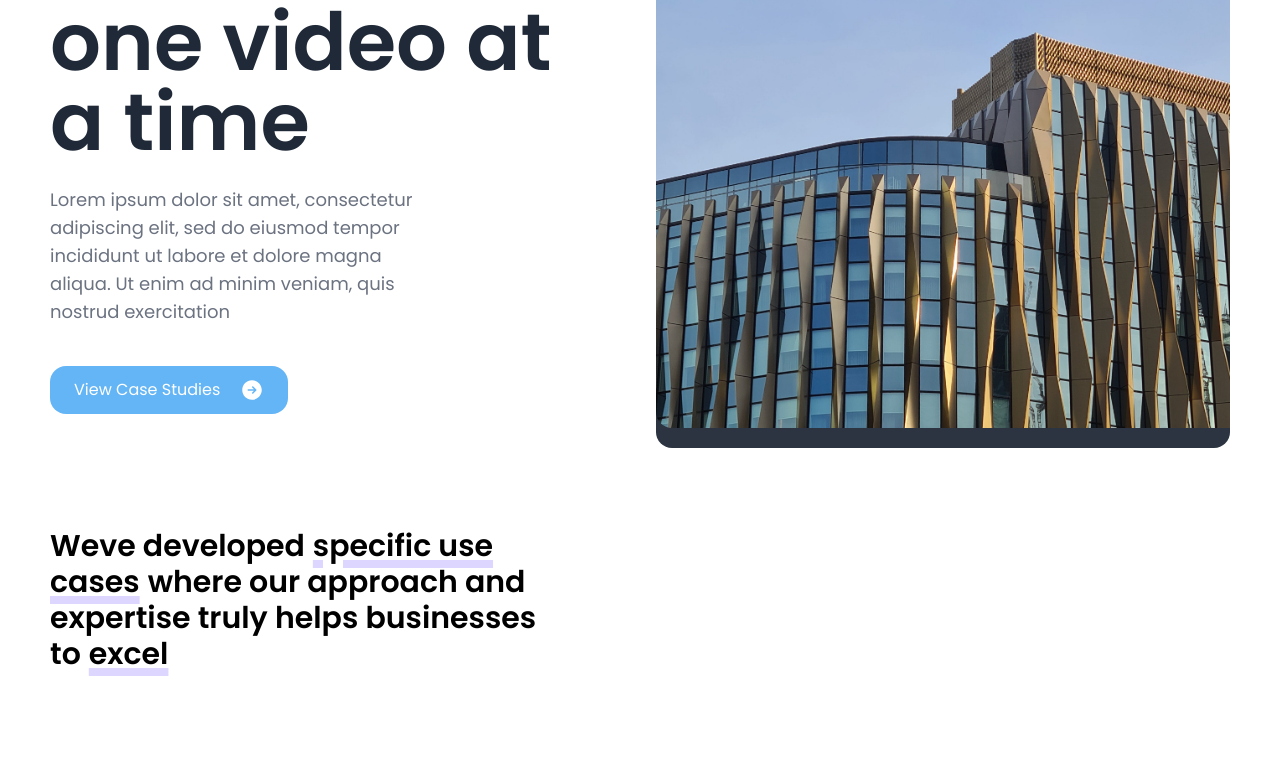
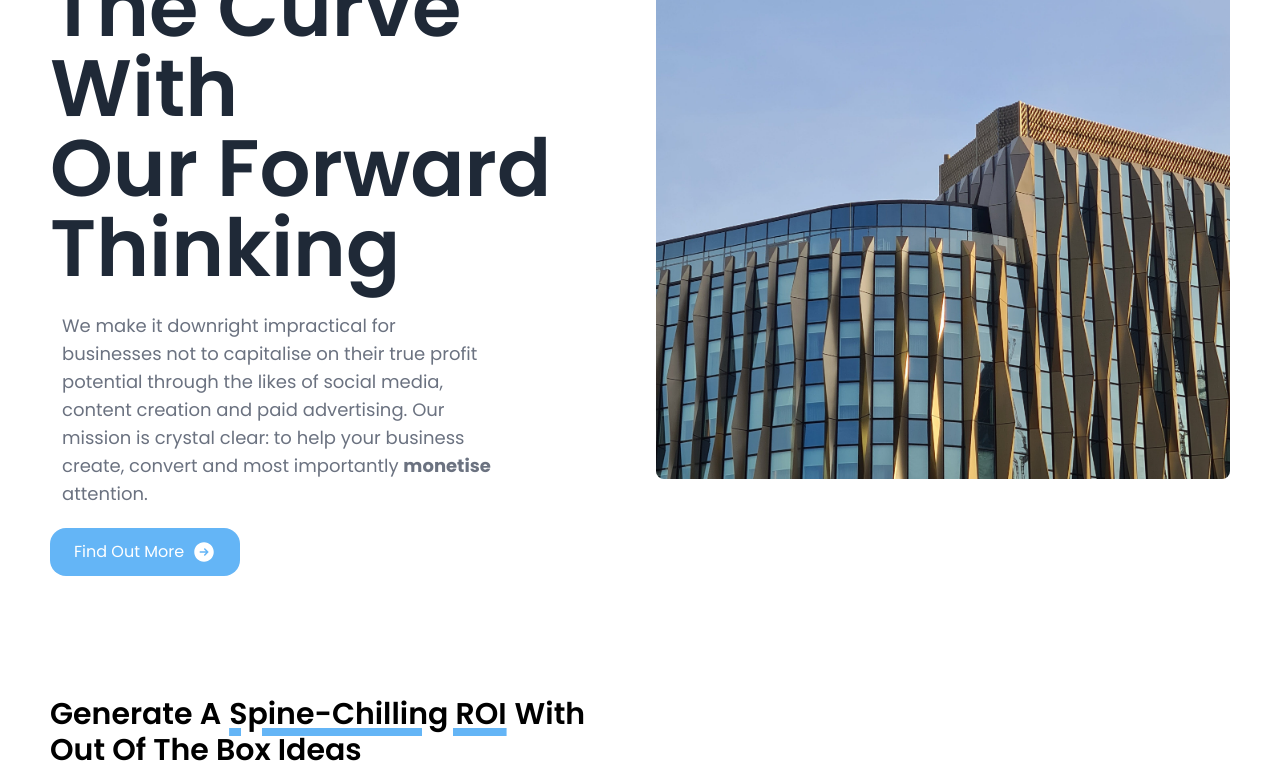
Before and after one commit to bajwaghazanfar/samir, a Next.js app: page /work in a window 1280 px wide. Shown: the part 320-1090 px from the top of the page. Built offline with nearby package versions, Linux system fonts and the light colour scheme.

Commit message:
3400px iptimization

```diff
--- a/Components/ContactForm.tsx
+++ b/Components/ContactForm.tsx
@@ -4,7 +4,7 @@ const ContactForm: React.FC = () => {
       {" "}
       {/* Start of contact form */}
       <div
-        className="w-full h-full flex items-start justify-start flex-col lg:flex-row p-5 pt-10 lg:p-0 lg:py-10"
+        className="w-full h-auto flex items-start justify-start flex-col lg:flex-row p-5 pt-10 lg:p-0 lg:py-10"
         id="ContactForm"
       >
         <div className="w-full lg:w-1/2 h-full flex flex-col py-5 gap-3 justify-between">
@@ -155,7 +155,7 @@ const ContactForm: React.FC = () => {
         <div className="w-full h-full lg:w-1/2 flex items-center justify-start">
           <iframe
             src="https://calendly.com/samirbaloushi/1-on-1-meeting"
-            className=" flex-grow w-full h-screen"
+            className=" flex-grow w-full h-screen 3xl:h-[50vh]"
           />
         </div>
       </div>
--- a/Components/RevealText/RevealText.tsx
+++ b/Components/RevealText/RevealText.tsx
@@ -11,7 +11,7 @@ const RevealText: React.FC<RevealTextProps> = ({ lines }) => {
           initial={{ y: 30, opacity: 0 }}
           animate={{ y: 0, opacity: 1 }}
           transition={{ delay: index * 0.2, type: "tween" }}
-          className="text-5xl text-center  font-semibold tracking-normal   lg:text-[60px] xl:text-[80px]  2xl:text-[80px]  lg:text-left  "
+          className="text-5xl text-center  font-semibold tracking-normal   lg:text-[60px] xl:text-[80px]  2xl:text-[80px]  lg:text-left 32xl:text-[120px]"
         >
           {map}
         </motion.h1>
--- a/src/app/layout.tsx
+++ b/src/app/layout.tsx
@@ -23,7 +23,10 @@ export default function RootLayout({
   children: React.ReactNode;
 }) {
   return (
-    <html lang="en" className="3xl:pl-[400px] 3xl:pr-[400px]">
+    <html
+      lang="en"
+      className="3xl:pl-[400px] 3xl:pr-[400px] 4xl:pl-[700px] 4xl:pr-[700px] "
+    >
       <body className={`${poppins.className}  `}>
         <Navbar />
         {children}
--- a/src/app/work/page.tsx
+++ b/src/app/work/page.tsx
@@ -5,6 +5,8 @@ import { Navbar } from "../../../Components/Navbar";
 
 import Footer from "../../../Components/Footer/Footer";
 import { motion } from "framer-motion";
+import RevealText from "../../../Components/RevealText/RevealText";
+import Subheading from "../../../Components/Subheading/Subheading";
 
 const Work = () => {
   return (
@@ -13,24 +15,34 @@ const Work = () => {
         <div className="w-full h-full flex flex-col lg:py-10 mt-10 lg:mt-0">
           <div className="w-full  flex flex-col items-center justify-start  lg:w-full lg:flex-row lg:gap-8">
             <div className="w-full h-full lg:w-1/2 lg:h-full flex-col flex justify-evenly gap-6">
-              <h1 className="text-5xl text-center  font-semibold tracking-normal dark:text-white  lg:text-[60px] xl:text-[80px] 2xl:text-[130px] 2xl:text-[180px]  lg:text-left  ">
-                Transforming businesses one video at a time
-              </h1>
+              <RevealText
+                lines={[
+                  "Stay Ahead Of",
+                  "The Curve With",
+                  "Our Forward Thinking",
+                ]}
+              />
               <div className="w-full flex items-center flex-col justify-center h-full gap-10 lg:w-4/5 lg:items-start  lg:justify-start ">
-                <div className="w-4/5 flex flex-col justify-between h-full ga-">
-                  <p className=" lg:text-lg text-gray-500 tracking-normal text-center  text-sm lg:text-left dark:text-gray-300">
-                    Lorem ipsum dolor sit amet, consectetur adipiscing elit, sed
-                    do eiusmod tempor incididunt ut labore et dolore magna
-                    aliqua. Ut enim ad minim veniam, quis nostrud exercitation
+                <motion.div
+                  initial={{ y: 50, opacity: 0 }}
+                  animate={{ y: 0, opacity: 1 }}
+                  transition={{ duration: 0.5, delay: 0.8, type: "tween" }}
+                  className="w-full flex flex-col justify-center items-center h-full gap-5 lg:items-start lg:justify-start"
+                >
+                  <p className=" px-3 lg:text-lg text-gray-500 tracking-normal text-center  text-sm lg:text-left dark:text-gray-300">
+                    We make it downright impractical for businesses not to
+                    capitalise on their true profit potential through the likes
+                    of social media, content creation and paid advertising. Our
+                    mission is crystal clear: to help your business create,
+                    convert and most importantly <b>monetise</b> attention.
                   </p>
-                </div>
                   <DottedButton
-                  animation={true}
-                  inViewportView={true}
-                  id="Services"
+                    animation={false}
+                    inViewportView={false}
+                    id="#Services"
                   >
-                  <p className="flex w-auto text-white gap-5">
-                    View Case Studies
+                    <p className="w-auto flex gap-2 ">
+                      Find Out More
                       <svg
                         xmlns="http://www.w3.org/2000/svg"
                         viewBox="0 0 24 24"
@@ -45,21 +57,12 @@ const Work = () => {
                       </svg>
                     </p>
                   </DottedButton>
+                </motion.div>
               </div>
             </div>
             <div className=" h-[80vh] hidden lg:block lg:flex- gap-5 lg:w-1/2 lg:gap-2  relative">
               <div className="w-full   h-full flex justify-center items-center ">
-                <div className="carousel carousel-center w-full h-full bg-neutral rounded-box p-5 gap-5">
-                  <div className="carousel-item">
-                    <img src="/p4.jpg" className="rounded-box" />
-                  </div>
-                  <div className="carousel-item">
-                    <img src="/p4.jpg" className="rounded-box" />
-                  </div>
-                  <div className="carousel-item">
-                    <img src="/p4.jpg" className="rounded-box" />
-                  </div>
-                </div>
+                <img className="w-full h-auto rounded-lg " src="/p4.jpg" />
               </div>
             </div>
           </div>
@@ -67,16 +70,13 @@ const Work = () => {
         <div className="w-full h-auto flex justify-center items-center flex-col p-5 pt-10 lg:p-0 lg:py-10 gap-10">
           <div className="w-full h-full flex flex-col gap-5 lg:flex-row lg:justify-start lg:items-start">
             <div className="w-full h-full flex flex-col justify-center  items-center gap-5 lg:flex-row lg:w-1/2 lg:justify-start lg:items-start">
-              <h1 className="text-2xl  font-semibold lg:text-3xl lg:w-full   text-black">
-                Weve developed
-                <span className="ml-2 mr-2 underline underline-offset-3 decoration-8 decoration-violet-200">
-                  specific use cases
-                </span>
-                where our approach and expertise truly helps businesses to
-                <span className=" ml-2 mr-2 underline underline-offset-3 decoration-8 decoration-violet-200">
-                  excel
-                </span>
-              </h1>
+              <Subheading
+                text={[
+                  { text: "Generate A", underlined: false },
+                  { text: "Spine-Chilling ROI", underlined: true },
+                  { text: "With Out Of The Box Ideas", underlined: false },
+                ]}
+              />
             </div>
           </div>
         </div>
@@ -85,7 +85,7 @@ const Work = () => {
             {/* Case Studies */}
             <a href="/casestudy/sportband">
               <motion.div
-                className="w-full h-auto  flex-col lg:w-[600px]  flex gap-5 cursor-pointer lg:py-5"
+                className="w-full h-auto  flex-col lg:w-[600px]  flex gap-5 cursor-pointer lg:py-5 3xl:w-[800px]"
                 whileHover={{ scale: 0.9 }}
               >
                 <Image
--- a/tailwind.config.js
+++ b/tailwind.config.js
@@ -9,9 +9,6 @@ module.exports = {
   ],
   theme: {
     extend: {
-      screens: {
-        "3xl": "2000px",
-      },
       colors: {
         secondary:"#64B5F6"
       },
@@ -31,6 +28,7 @@ module.exports = {
       },
       screens: {
         "3xl": "2000px",
+        "4xl": "3000px",
         // => @media (min-width: 2000px) { ... }
       },
     },
```
Lines whose indentation alone changed are shown as unchanged.
